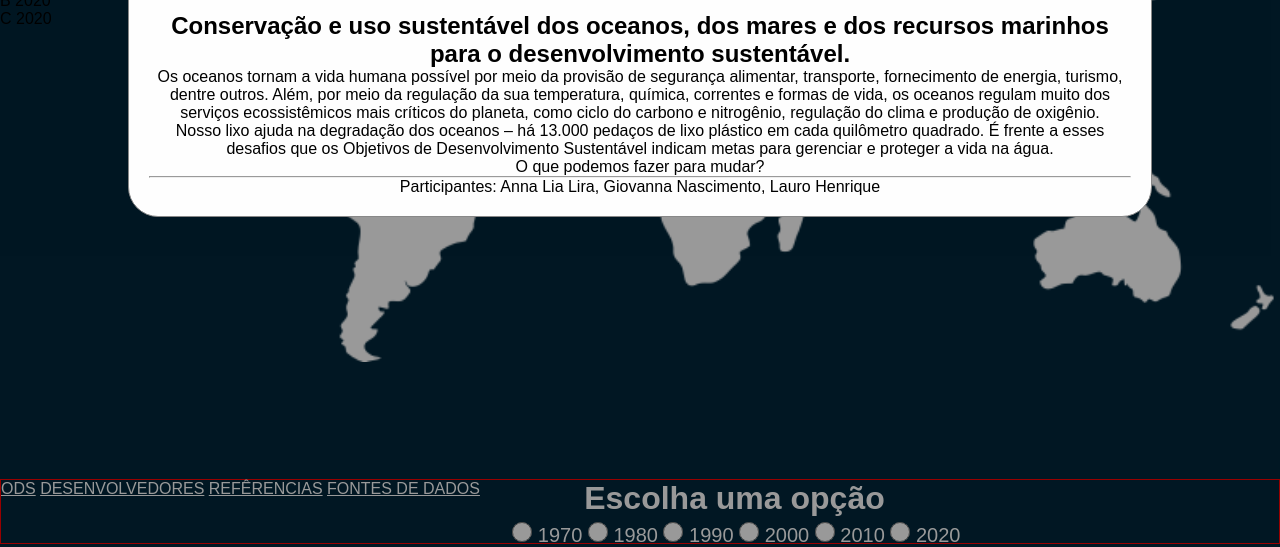
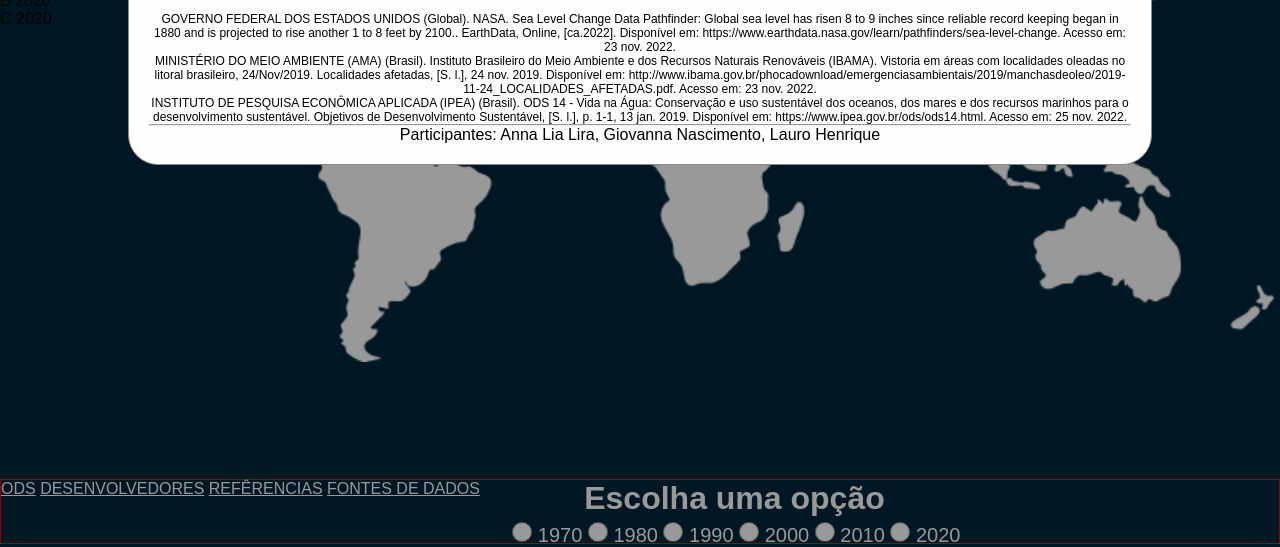
Before and after one commit to senacrs-emti/2022-1M-projetodev-G10, a plain HTML site: page index.html in a window 1280 px wide. Both pictures are taken after a click on the link "REFÊRENCIAS". Shown: the part 253-800 px from the top of the page. Drawn offline with Linux system fonts and the light colour scheme.

Commit message:
ajustes
Co-Authored-By: annaliaa <108849467+annaliaa@users.noreply.github.com>

```diff
--- a/index.html
+++ b/index.html
@@ -94,10 +94,10 @@
       <div id="modReferencias" class="modal">
         <div class="modal-content">
           <span class="close" id="closeReferencias">&times;</span>
-          <h1 class="title1">Refêrencias <h2 class="title2">Conservação e uso sustentável dos oceanos, dos mares e dos recursos marinhos para o desenvolvimento sustentável.</h2></h1>
-          <p>Os oceanos tornam a vida humana possível por meio da provisão de segurança alimentar, transporte, fornecimento de energia, turismo, dentre outros. Além, por meio da regulação da sua temperatura, química, correntes e formas de vida, os oceanos regulam muito dos serviços ecossistêmicos mais críticos do planeta, como ciclo do carbono e nitrogênio, regulação do clima e produção de oxigênio.</p>
-          <p>Nosso lixo ajuda na degradação dos oceanos – há 13.000 pedaços de lixo plástico em cada quilômetro quadrado. É frente a esses desafios que os Objetivos de Desenvolvimento Sustentável indicam metas para gerenciar e proteger a vida na água.</p>
-          <p class="title3">O que podemos fazer para mudar?</p>
+          <h1 class="title1">Refêrencias</h1>
+          <p class="dadosp">GOVERNO FEDERAL DOS ESTADOS UNIDOS (Global). NASA. Sea Level Change Data Pathfinder: Global sea level has risen 8 to 9 inches since reliable record keeping began in 1880 and is projected to rise another 1 to 8 feet by 2100.. EarthData, Online, [ca.2022]. Disponível em: https://www.earthdata.nasa.gov/learn/pathfinders/sea-level-change. Acesso em: 23 nov. 2022.</p>
+          <p class="dadosp">MINISTÉRIO DO MEIO AMBIENTE (AMA) (Brasil). Instituto Brasileiro do Meio Ambiente e dos Recursos Naturais Renováveis (IBAMA). Vistoria em áreas com localidades oleadas no litoral brasileiro, 24/Nov/2019. Localidades afetadas, [S. l.], 24 nov. 2019. Disponível em: http://www.ibama.gov.br/phocadownload/emergenciasambientais/2019/manchasdeoleo/2019-11-24_LOCALIDADES_AFETADAS.pdf. Acesso em: 23 nov. 2022.</p>
+          <p class="dadosp">INSTITUTO DE PESQUISA ECONÔMICA APLICADA (IPEA) (Brasil). ODS 14 - Vida na Água: Conservação e uso sustentável dos oceanos, dos mares e dos recursos marinhos para o desenvolvimento sustentável. Objetivos de Desenvolvimento Sustentável, [S. l.], p. 1-1, 13 jan. 2019. Disponível em: https://www.ipea.gov.br/ods/ods14.html. Acesso em: 25 nov. 2022.</p>
           <hr class="linha">
           <p> Participantes: Anna Lia Lira, Giovanna Nascimento, Lauro Henrique</p>
         </div>
--- a/style.css
+++ b/style.css
@@ -106,3 +106,7 @@ input{
   .title1{
     margin-bottom: 15px;
   }
+
+  .dadosp{
+    font-size: 12px;
+  }
```
